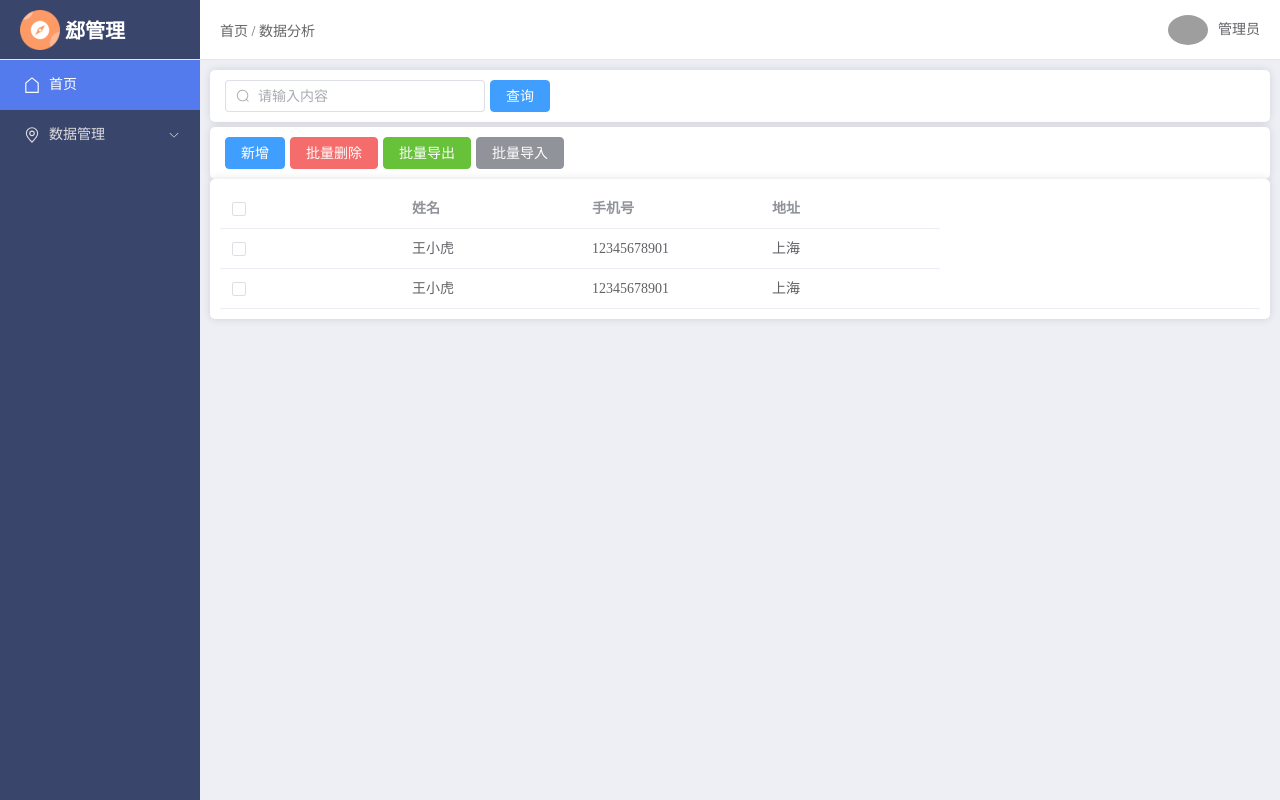
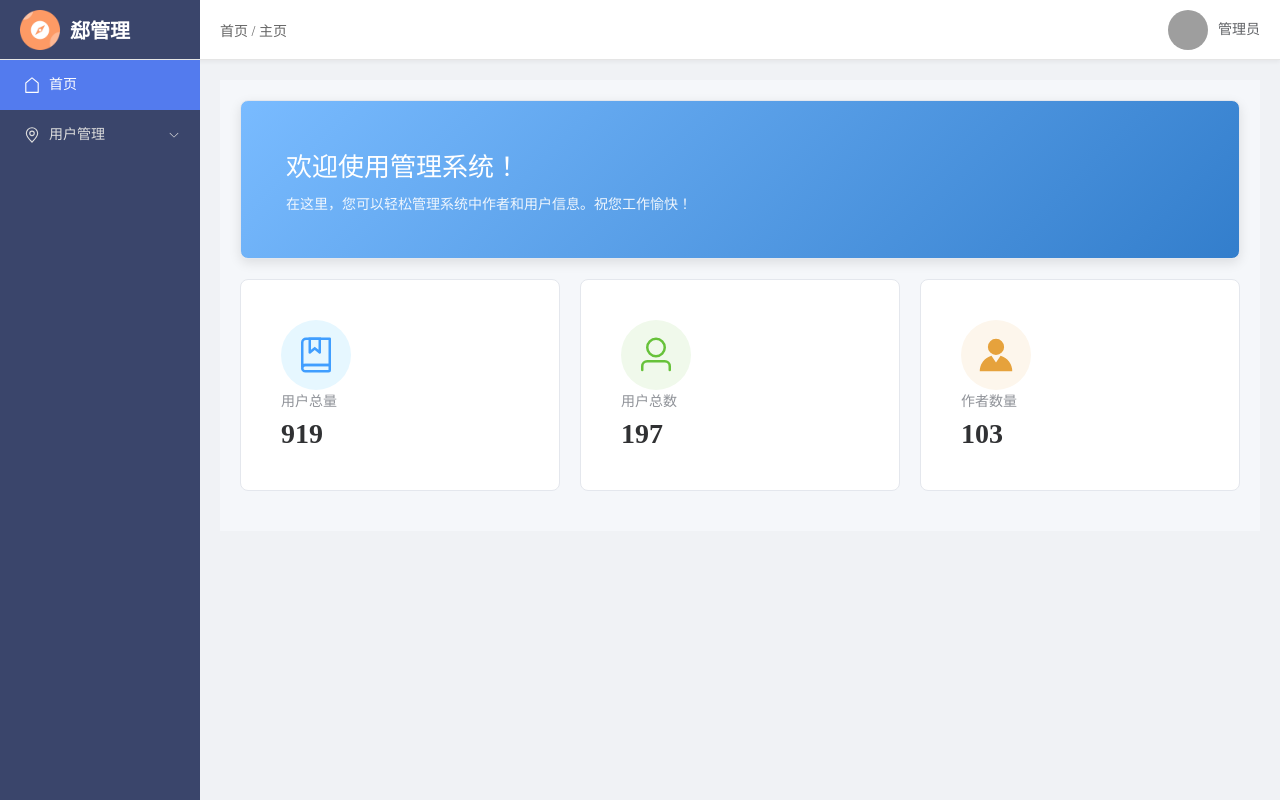
Before and after one commit to poolzsy/vue-management, a Vue app: page /home in a window 1280 px wide. Built offline with nearby package versions, Linux system fonts and the light colour scheme; grey boxes are pictures that could not be loaded.

Commit message:
首页+管理员

```diff
--- a/package.json
+++ b/package.json
@@ -12,6 +12,7 @@
     "preview": "vite preview"
   },
   "dependencies": {
+    "axios": "^1.11.0",
     "element-plus": "^2.11.1",
     "sass": "^1.91.0",
     "unplugin-auto-import": "^20.0.0",
--- /dev/null
+++ b/src/assets/css/home.css
@@ -0,0 +1,68 @@
+.home-container {
+    padding: 20px;
+    background-color: #f5f7fa;
+}
+
+.welcome-card {
+    margin-bottom: 20px;
+    border-radius: 8px;
+    background: linear-gradient(135deg, #79bbff 0%, #337ecc 100%);
+    color: #fff;
+    padding: 25px;
+    box-shadow: 0 4px 12px rgba(0, 0, 0, 0.1);
+}
+
+.welcome-title {
+    font-size: 26px;
+    font-weight: 500;
+    margin: 0 0 10px;
+}
+
+.welcome-text {
+    font-size: 14px;
+    margin: 0;
+    opacity: 0.9;
+}
+
+.stats-card-row {
+    margin-bottom: 20px;
+}
+
+.stats-card {
+    border-radius: 8px;
+    display: flex;
+    align-items: center;
+    padding: 20px;
+    transition: all 0.3s ease;
+}
+
+.stats-card:hover {
+    transform: translateY(-5px);
+    box-shadow: 0 6px 15px rgba(0,0,0,0.12);
+}
+
+.card-icon-wrapper {
+    font-size: 40px;
+    padding: 15px;
+    border-radius: 50%;
+    margin-right: 20px;
+    display: flex;
+    align-items: center;
+    justify-content: center;
+}
+
+.bg-blue { background-color: #e6f7ff; color: #409eff; }
+.bg-green { background-color: #f0f9eb; color: #67c23a; }
+.bg-orange { background-color: #fdf6ec; color: #e6a23c; }
+
+.card-content .stats-title {
+    font-size: 14px;
+    color: #909399;
+    margin-bottom: 8px;
+}
+
+.card-content .stats-number {
+    font-size: 28px;
+    font-weight: bold;
+    color: #303133;
+}
--- a/src/assets/css/manager.scss
+++ b/src/assets/css/manager.scss
@@ -1,15 +1,24 @@
 $header-height: 60px;
 $sidebar-width: 200px;
-$sidebar-bg-color: #3a456b;
-$sidebar-text-color: #ddd;
-$menu-active-bg: #537bee;
-$menu-active-text: #fff;
-$menu-hover-bg: #7a9fff;
+$content-padding: 20px;
+
+$color-brand-primary: #537bee;
+$color-brand-hover: #7a9fff;
+
+$color-sidebar-bg: #3a456b;
+$color-sidebar-text: #ddd;
+$color-sidebar-text-active: #fff;
+
+$color-content-bg: #f0f2f5;
+$color-border: #e5e5e5;
+$color-shadow: rgba(0, 0, 0, 0.05);
+
 
 .manager-container {
     height: 100vh;
     display: flex;
     flex-direction: column;
+    background-color: $color-content-bg;
 }
 
 .header {
@@ -17,17 +26,18 @@ $menu-hover-bg: #7a9fff;
     display: flex;
     align-items: center;
     justify-content: space-between;
-    border-bottom: 1px solid #e5e5e5;
     background-color: #fff;
-    box-shadow: 0 2px 4px rgba(0, 0, 0, 0.05);
-
-    .header-logo {
+    border-bottom: 1px solid $color-border;
+    box-shadow: 0 2px 4px $color-shadow;
+    flex-shrink: 0;
+    &-logo {
         width: $sidebar-width;
+        height: 100%;
         display: flex;
         align-items: center;
-        padding-left: 20px;
-        background-color: $sidebar-bg-color;
-        height: 100%;
+        padding-left: $content-padding;
+        background-color: $color-sidebar-bg;
+        box-sizing: border-box;
 
         img {
             height: 40px;
@@ -36,23 +46,22 @@ $menu-hover-bg: #7a9fff;
         span {
             font-size: 20px;
             font-weight: bold;
-            margin-left: 5px;
-            color: #fff;
+            margin-left: 10px;
+            color: $color-sidebar-text-active;
         }
     }
 
-    .header-center {
+    &-center {
         flex: 1;
-        padding: 0 20px;
+        padding: 0 $content-padding;
 
         .breadcrumb {
             color: #666;
         }
     }
 
-    .header-user {
-        width: fit-content;
-        padding-right: 20px;
+    &-user {
+        padding-right: $content-padding;
 
         .user-info {
             display: flex;
@@ -60,9 +69,15 @@ $menu-hover-bg: #7a9fff;
             gap: 10px;
             cursor: pointer;
             outline: none;
+            transition: opacity 0.2s ease;
+
+            &:hover {
+                opacity: 0.8;
+            }
 
             .user-avatar {
                 width: 40px;
+                height: 40px;
                 border-radius: 50%;
             }
         }
@@ -78,65 +93,42 @@ $menu-hover-bg: #7a9fff;
 .sidebar {
     width: $sidebar-width;
     flex-shrink: 0;
+    background-color: $color-sidebar-bg;
 
     .el-menu-vertical-custom {
         height: 100%;
-        background-color: $sidebar-bg-color;
-        border: none;
+        background-color: transparent;
+        border-right: none;
 
-        :deep(.el-sub-menu__title),
-        :deep(.el-menu-item) {
-            color: $sidebar-text-color;
+        :deep(.el-menu-item),
+        :deep(.el-sub-menu__title) {
+            color: $color-sidebar-text;
             height: 50px;
 
             &:hover {
-                background-color: $menu-hover-bg;
-                color: $menu-active-text;
+                background-color: $color-brand-hover;
+                color: $color-sidebar-text-active;
             }
         }
 
         :deep(.el-menu-item.is-active) {
-            background-color: $menu-active-bg;
-            color: $menu-active-text;
+            background-color: $color-brand-primary;
+            color: $color-sidebar-text-active;
         }
 
-        :deep(.el-menu--vertical>.el-menu>.el-menu-item) {
-            background-color: $sidebar-bg-color !important;
-            /* 使用sidebar的背景颜色,设置最高优先级*/
-            color: $sidebar-text-color !important;
-        }
+        :deep(.el-menu .el-menu-item) {
+            background-color: $color-sidebar-bg !important;
+            color: $color-sidebar-text !important;
 
-        :deep(.el-menu--vertical.el-menu>.el-sub-menu .el-menu-item) {
-            background-color: $sidebar-bg-color !important;
-            /* 使用sidebar的背景颜色,设置最高优先级*/
-            color: $sidebar-text-color !important;
-        }
+            &:hover {
+                background-color: $color-brand-hover !important;
+                color: $color-sidebar-text-active !important;
+            }
 
-        // 关键代码：修改鼠标悬停时候的子菜单颜色
-        :deep(.el-menu--vertical>.el-menu>.el-menu-item:hover) {
-            background-color: $menu-hover-bg !important;
-            color: $menu-active-text !important;
-        }
-
-        :deep(.el-menu--vertical.el-menu>.el-sub-menu .el-menu-item:hover) {
-            background-color: $menu-hover-bg !important;
-            color: $menu-active-text !important;
-        }
-
-        //关键代码： 子菜单激活时候的颜色
-        :deep(.el-menu--vertical>.el-menu>.el-menu-item.is-active) {
-            background-color: $menu-active-bg !important;
-            color: $menu-active-text !important;
-        }
-
-        :deep(.el-menu--vertical.el-menu>.el-sub-menu .el-menu-item.is-active) {
-            background-color: $menu-active-bg !important;
-            color: $menu-active-text !important;
-        }
-
-        //确保el-sub-menu展开时的背景色也正确
-        :deep(.el-menu--vertical.el-menu>.el-sub-menu.is-opened) {
-            background-color: $sidebar-bg-color !important;
+            &.is-active {
+                background-color: $color-brand-primary !important;
+                color: $color-sidebar-text-active !important;
+            }
         }
     }
 }
@@ -144,7 +136,7 @@ $menu-hover-bg: #7a9fff;
 .content-view {
     flex: 1;
     width: 0;
-    padding: 10px;
-    background-color: #eeeef5;
+    padding: $content-padding;
+    box-sizing: border-box;
     overflow-y: auto;
 }
--- a/src/router/index.js
+++ b/src/router/index.js
@@ -13,7 +13,18 @@ const router = createRouter({
           path: 'home',
           name: 'home',
           component: () => import('../views/Home.vue'),
+          meta: {
+            name: '主页'
+          }
         },
+        {
+          path: 'admin',
+          name: 'admin',
+          component: () => import('../views/Admin.vue'),
+          meta: {
+            name: '管理员信息'
+          }
+        }
       ]
     },
     {
--- /dev/null
+++ b/src/utils/request.js
@@ -0,0 +1,37 @@
+import axios from 'axios';
+import { ElMessage } from 'element-plus';
+
+const request = axios.create({
+    baseURL: 'http://localhost:9090',
+    timeout: 5000
+});
+
+// request拦截器
+request.interceptors.request.use(
+    config => {
+        config.headers['Content-Type'] = 'application/json;charset=UTF-8';
+        return config;
+    },
+    error => {
+        return Promise.reject(error);
+    }
+);
+// response拦截器
+request.interceptors.response.use(
+    response => {
+        const res = response.data;
+        if (res.code !== 200) {
+            ElMessage.error(res.message || 'Error');
+            return Promise.reject(new Error(res.message || 'Error'));
+        } else {
+            return res;
+        }
+    },
+    error => {
+        ElMessage.error(error.message);
+        return Promise.reject(error);
+    }
+
+)
+
+export default request;
--- /dev/null
+++ b/src/views/Admin.vue
@@ -0,0 +1,139 @@
+<template>
+    <div class="home-container">
+        <div class="card">
+            <!-- 统一的操作栏 -->
+            <div class="table-controls">
+                <!-- 左侧：搜索区域 -->
+                <div class="search-area">
+                    <el-input v-model="params.name" placeholder="请输入姓名" prefix-icon="Search" clearable />
+                    <el-button type="primary" :icon="Search" @click="handleSearch">查询</el-button>
+                    <el-button type="danger" :icon="Refresh" @click="handleClear">清空</el-button>
+                </div>
+
+                <!-- 右侧：操作按钮区域 -->
+                <div class="action-area">
+                    <el-button type="primary" :icon="Plus">新增</el-button>
+                    <el-button type="danger" :icon="Delete">批量删除</el-button>
+                    <el-dropdown>
+                        <el-button type="success">
+                            更多操作<el-icon class="el-icon--right"><arrow-down /></el-icon>
+                        </el-button>
+                        <template #dropdown>
+                            <el-dropdown-menu>
+                                <el-dropdown-item :icon="Download">批量导出</el-dropdown-item>
+                                <el-dropdown-item :icon="Upload">批量导入</el-dropdown-item>
+                            </el-dropdown-menu>
+                        </template>
+                    </el-dropdown>
+                </div>
+            </div>
+
+            <!-- 数据表格 -->
+            <el-table :data="data.tableData" style="width: 100%;" v-loading="data.loading">
+                <el-table-column type="selection" width="55" />
+                <el-table-column prop="username" label="账号" />
+                <el-table-column prop="name" label="姓名" />
+                <el-table-column prop="phone" label="手机号" />
+                <el-table-column prop="email" label="地址" />
+                <el-table-column label="操作" width="150">
+                    <template #default="scope">
+                        <el-button type="primary" size="small" link>编辑</el-button>
+                        <el-button type="danger" size="small" link>删除</el-button>
+                    </template>
+                </el-table-column>
+            </el-table>
+
+            <div>
+                <el-pagination background v-model:current-page="params.pageNum" v-model:page-size="params.pageSize"
+                    :page-sizes="[5, 10, 15, 20]" layout="total, sizes, prev, pager, next, jumper" :total="params.total"
+                    @size-change="handleSizeChange" @current-change="handlePageChange" />
+            </div>
+        </div>
+    </div>
+</template>
+
+<script setup>
+import { reactive } from 'vue';
+import { Search, Plus, Delete, Download, Upload, ArrowDown, Refresh } from '@element-plus/icons-vue';
+import request from '@/utils/request';
+
+const data = reactive({
+    loading: false,
+    tableData: []
+});
+
+const params = reactive({
+    pageNum: 1,
+    pageSize: 5,
+    name: '',
+    total: 0
+});
+
+const handleSizeChange = (val) => {
+    params.pageSize = val;
+    load();
+}
+
+const handlePageChange = (val) => {
+    params.pageNum = val;
+    load();
+}
+
+const handleSearch = () => {
+    params.pageNum = 1;
+    load();
+}
+
+const handleClear = () => {
+    params.name = '';
+    load();
+}
+
+const load = () => {
+    data.loading = true;
+    request.get('/admin/selectPage', {params}).then(res => {
+        data.tableData = res.data.rows;
+        params.total = res.data.total;
+        data.loading = false;
+    })
+}
+
+load();
+
+</script>
+
+<style lang="scss" scoped>
+.home-container {
+    padding: 10px;
+}
+
+.card {
+    background-color: #fff;
+    padding: 20px;
+    border-radius: 8px;
+    box-shadow: 0 2px 12px 0 rgba(0, 0, 0, 0.1);
+}
+
+.table-controls {
+    display: flex;
+    justify-content: space-between;
+    align-items: center;
+    margin-bottom: 20px;
+
+    .search-area {
+        display: flex;
+        align-items: center;
+        gap: 10px;
+
+        .el-input {
+            width: 260px;
+        }
+    }
+
+    .action-area {
+        display: flex;
+        align-items: center;
+        gap: 10px;
+    }
+}
+</style>
--- a/src/views/Home.vue
+++ b/src/views/Home.vue
@@ -1,37 +1,69 @@
 <template>
-    <div>
-        <div class="card" style="margin-bottom: 5px;">
-            <el-input style="width: 260px; margin-left: 5px;" v-model="date.name" placeholder="请输入内容"
-                prefix-icon="Search"></el-input>
-            <el-button type="primary" style="margin-left: 5px;">查询</el-button>
-        </div>
+    <div class="home-container">
+        <el-card class="welcome-card" shadow="never">
+            <h1 class="welcome-title">欢迎使用管理系统！</h1>
+            <p class="welcome-text">在这里，您可以轻松管理系统中作者和用户信息。祝您工作愉快！</p>
+        </el-card>
 
-        <div class="card">
-            <el-button type="primary" style="margin-left: 5px;">新增</el-button>
-            <el-button type="danger" style="margin-left: 5px;">批量删除</el-button>
-            <el-button type="success" style="margin-left: 5px;">批量导出</el-button>
-            <el-button type="info" style="margin-left: 5px;">批量导入</el-button>
-        </div>
+        <el-row :gutter="20" class="stats-card-row">
+            <el-col :span="8">
+                <el-card class="stats-card" shadow="hover">
+                    <div class="card-icon-wrapper bg-blue">
+                        <el-icon><Collection /></el-icon>
+                    </div>
+                    <div class="card-content">
+                        <div class="stats-title">用户总量</div>
+                        <div class="stats-number">{{ totalBooks }}</div>
+                    </div>
+                </el-card>
+            </el-col>
+            <el-col :span="8">
+                <el-card class="stats-card" shadow="hover">
+                    <div class="card-icon-wrapper bg-green">
+                        <el-icon><User /></el-icon>
+                    </div>
+                    <div class="card-content">
+                        <div class="stats-title">用户总数</div>
+                        <div class="stats-number">{{ totalUsers }}</div>
+                    </div>
+                </el-card>
+            </el-col>
+            <el-col :span="8">
+                <el-card class="stats-card" shadow="hover">
+                    <div class="card-icon-wrapper bg-orange">
+                        <el-icon><Avatar /></el-icon>
+                    </div>
+                    <div class="card-content">
+                        <div class="stats-title">作者数量</div>
+                        <div class="stats-number">{{ totalAuthors }}</div>
+                    </div>
+                </el-card>
+            </el-col>
+        </el-row>
 
-        <div class="card" style="margin-bottom: 5px;">
-            <el-table :data="date.tableData" style="width: 100%;">
-                <el-table-column type="selection" width="180px"></el-table-column>
-                <el-table-column prop="data" label="姓名" width="180px"></el-table-column>
-                <el-table-column prop="name" label="手机号" width="180px"></el-table-column>
-                <el-table-column prop="adress" label="地址" width="180px"></el-table-column>
-            </el-table>
-        </div>
     </div>
 </template>
 
 <script setup>
-import { reactive } from 'vue'
+import { ref, onMounted } from 'vue';
+import { Collection, User, Avatar } from '@element-plus/icons-vue';
 
-const date = reactive({
-    name: '',
-    tableData: [
-        { data: '王小虎', name: '12345678901', adress: '上海' },
-        { data: '王小虎', name: '12345678901', adress: '上海' },
-    ]
-})
+const totalBooks = ref(0);
+const totalUsers = ref(0);
+const totalAuthors = ref(0);
+const fetchStatsData = () => {
+    setTimeout(() => {
+        totalBooks.value = Math.floor(Math.random() * 1000) + 500;
+        totalUsers.value = Math.floor(Math.random() * 200) + 50;
+        totalAuthors.value = Math.floor(Math.random() * 100) + 20;
+    }, 500);
+};
+
+onMounted(() => {
+    fetchStatsData();
+});
 </script>
+
+<style scoped>
+@import '@/assets/css/home.css';
+</style>
--- a/src/views/Manager.vue
+++ b/src/views/Manager.vue
@@ -8,7 +8,7 @@
             </div>
 
             <div class="header-center">
-                <div class="breadcrumb">首页 / 数据分析</div>
+                <div class="breadcrumb">首页 / {{ router.currentRoute.value.meta.name }}</div>
             </div>
 
             <div class="header-user">
@@ -33,7 +33,7 @@
         <div class="main-content">
             <!-- 侧边栏菜单 -->
             <aside class="sidebar">
-                <el-menu default-active="/home" class="el-menu-vertical-custom">
+                <el-menu :default-active="$route.path" :router="true" class="el-menu-vertical-custom">
                     <el-menu-item index="/home">
                         <el-icon>
                             <House />
@@ -45,9 +45,9 @@
                             <el-icon>
                                 <Location />
                             </el-icon>
-                            <span>数据管理</span>
+                            <span>用户管理</span>
                         </template>
-                        <el-menu-item index="1-1">子菜单 1</el-menu-item>
+                        <el-menu-item index="/admin">管理员列表</el-menu-item>
                     </el-sub-menu>
                 </el-menu>
             </aside>
@@ -61,6 +61,7 @@
 </template>
 
 <script setup>
+import router from "@/router/index.js";
 </script>
 
 <style lang="scss" scoped>
```
Also changed, not shown: 1 other file (tests, documents, lock files or other folders).
